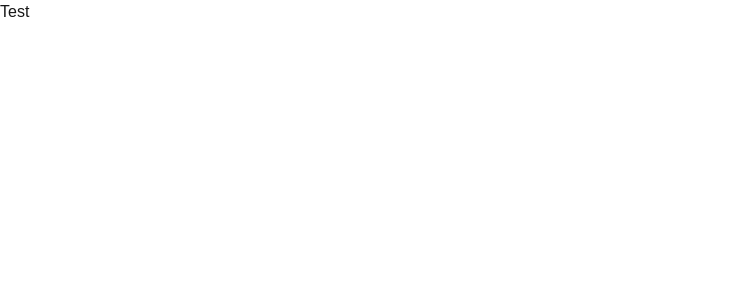
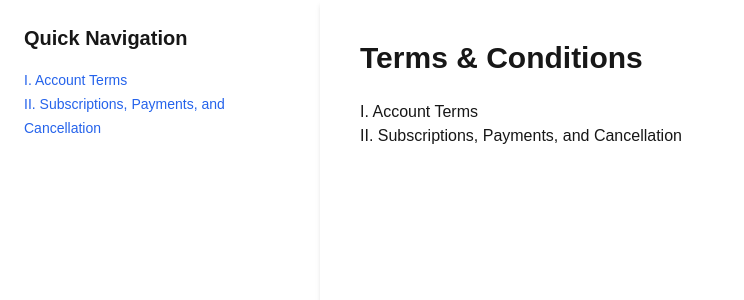
Before and after one commit to MohammedG91/week-12-assignment, a Next.js app: page /terms in a window 1280 px wide. Shown: the top 300 px of the page, without its empty margins (0-744 px from the left). Built offline with nearby package versions, Linux system fonts and the light colour scheme.

Commit message:
basic page layout with sidebar and accordion components

```diff
--- a/src/app/page.js
+++ b/src/app/page.js
@@ -1,9 +1,11 @@
 //homepage
+import Link from "next/link";
 
 export default function homepage() {
   return (
     <div>
       <h1>Homepage</h1>
+      <Link href="/terms">terms page</Link>
     </div>
   );
 }
--- a/src/app/terms/page.js
+++ b/src/app/terms/page.js
@@ -1,8 +1,62 @@
-//terms and condition
-export default function terms() {
+"use client";
+
+import * as Accordion from "@radix-ui/react-accordion";
+import { useState } from "react";
+
+export default function TermsPage() {
+  const [openItem, setOpenItem] = useState(null);
+  const sections = [
+    {
+      id: "account",
+      title: "I. Account Terms",
+      content: "Details about accounts.",
+    },
+    {
+      id: "subscriptions",
+      title: "II. Subscriptions, Payments, and Cancellation",
+      content: "Details about subscriptions.",
+    },
+    // Add more sections here
+  ];
+
   return (
-    <div>
-      <h1>Test</h1>
+    <div className="flex min-h-screen bg-gray-100">
+      {/* Sidebar */}
+      <aside className="w-1/4 bg-white p-6 shadow-md">
+        <h2 className="text-xl font-bold mb-4">Quick Navigation</h2>
+        <nav>
+          <ul>
+            {sections.map((section) => (
+              <li key={section.id}>
+                <a href={`#${section.id}`} className="text-blue-600 text-sm">
+                  {section.title}
+                </a>
+              </li>
+            ))}
+          </ul>
+        </nav>
+      </aside>
+
+      {/* Main Content */}
+      <main className="flex-1 p-10 bg-white shadow-md">
+        <h1 className="text-3xl font-bold mb-6">Terms & Conditions</h1>
+
+        <Accordion.Root
+          type="single"
+          collapsible
+          value={openItem}
+          onValueChange={setOpenItem}
+        >
+          {sections.map((item) => (
+            <Accordion.Item key={item.id} value={item.id}>
+              <Accordion.Header>
+                <Accordion.Trigger>{item.title}</Accordion.Trigger>
+              </Accordion.Header>
+              <Accordion.Content>{item.content}</Accordion.Content>
+            </Accordion.Item>
+          ))}
+        </Accordion.Root>
+      </main>
     </div>
   );
 }
```
